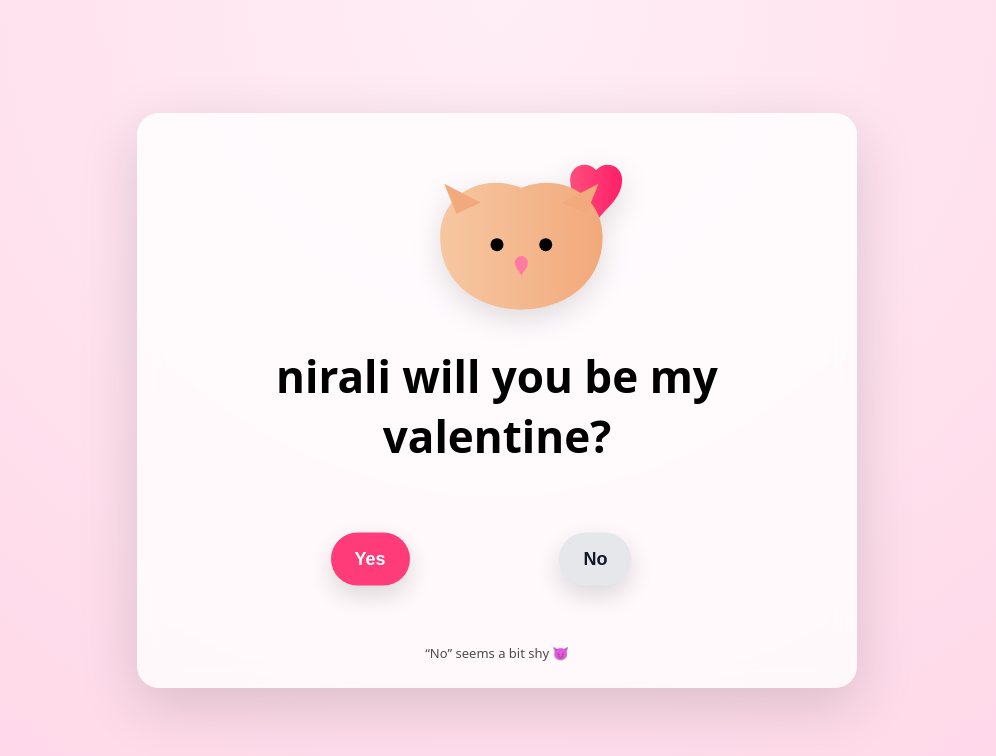
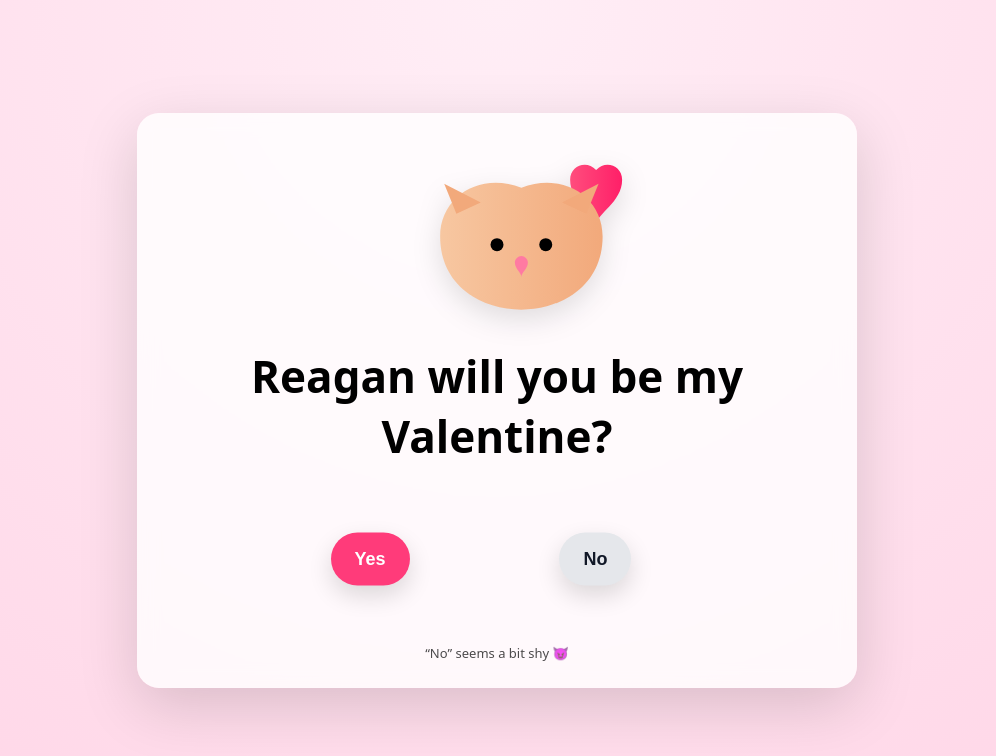
Before and after one commit to rupertJose06/Valentines-Day-w-Reagan-3, a plain HTML site: page index.html in a window 1280 px wide. Shown: the whole page, without its empty margins (143-1139 px from the left). Drawn offline with nearby package versions, Linux system fonts and the light colour scheme.

Commit message:
index.html

```diff
--- a/index.html
+++ b/index.html
@@ -171,7 +171,7 @@
             fill="#ff7aa2"/>
     </svg>
 
-    <h1>nirali will you be my valentine?</h1>
+    <h1>Reagan will you be my Valentine?</h1>
 
     <section class="button-zone" id="zone">
       <button id="yesBtn">Yes</button>
```
